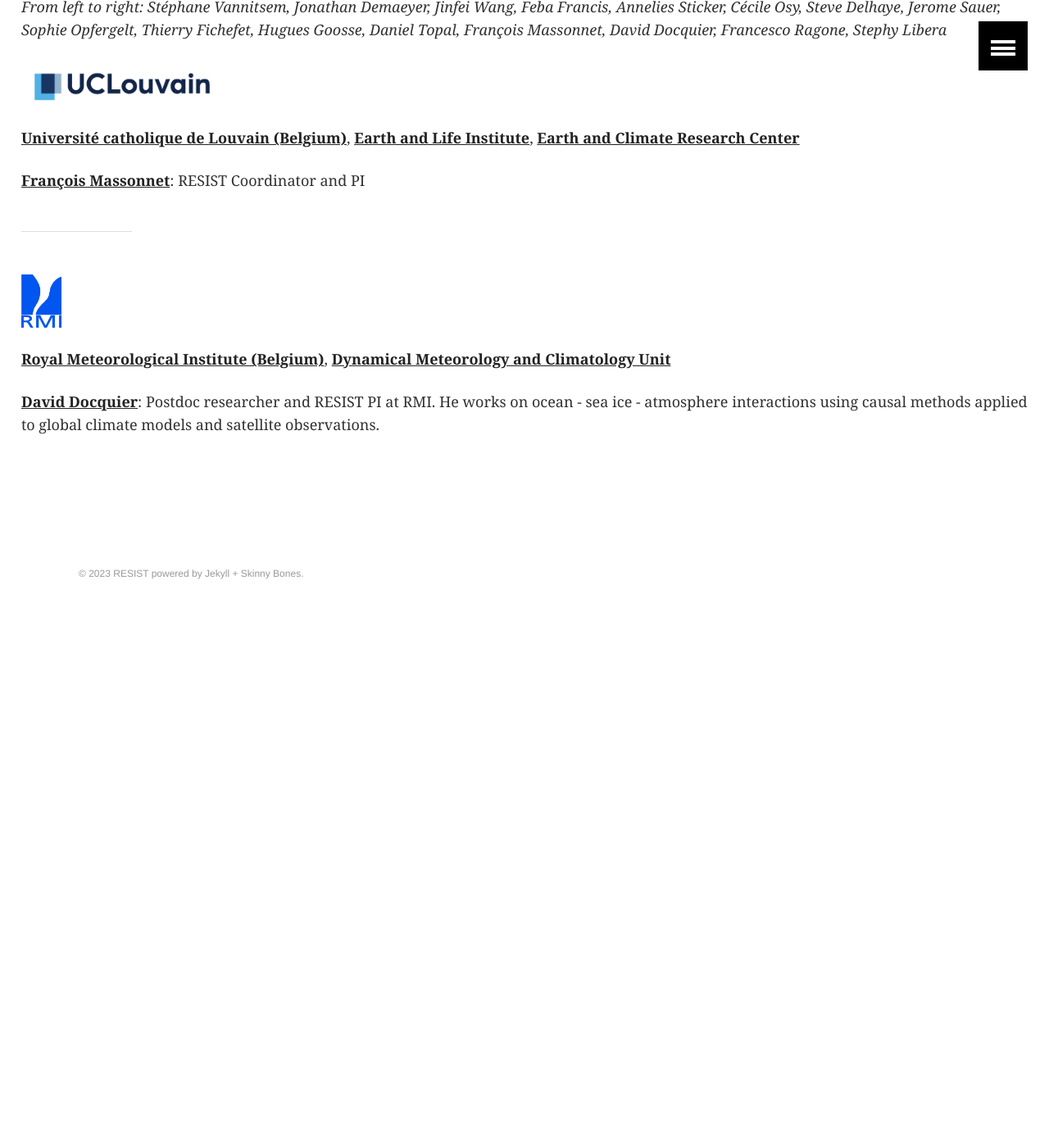
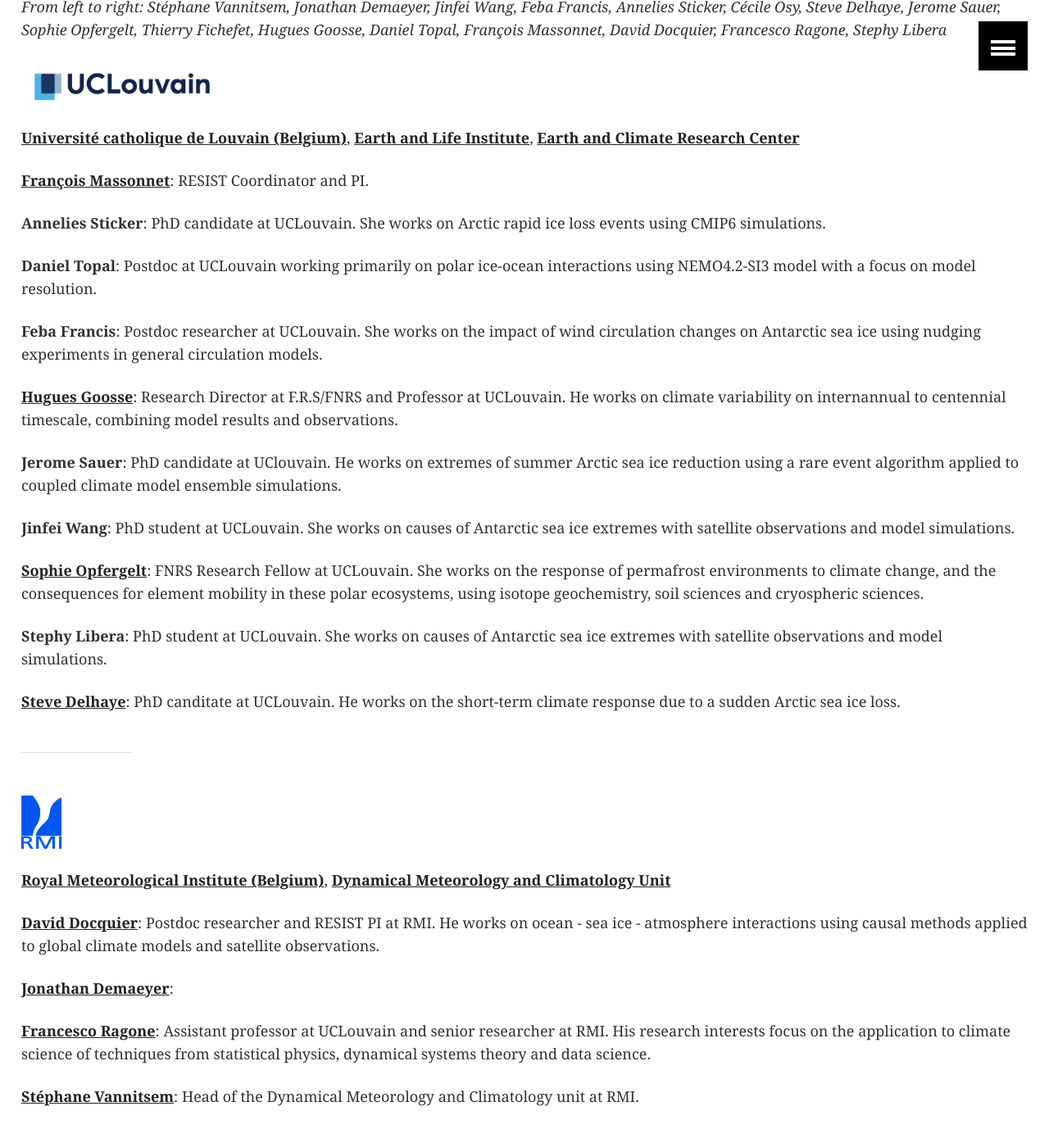
Before and after one commit to resist-impuls/resist-impuls.github.io, a Jekyll site: the page built from people.md, in a window 1280 px wide and 1400 px high, scrolled down 843 px. Shown: the top 1389 px of the window at 82% size. Built offline with Jekyll 4.4.1, drawn with Linux system fonts in a browser that asks for light colours; our own code applies the rules of GitHub Pages for plain Markdown files; before the commit the page ends 1629 px from its top, so only the background shows below that.

Commit message:
Update people.md

```diff
--- a/people.md
+++ b/people.md
@@ -10,7 +10,27 @@
 
 [**Université catholique de Louvain (Belgium)**](https://uclouvain.be/en/index.html), [**Earth and Life Institute**](https://uclouvain.be/en/research-institutes/eli), [**Earth and Climate Research Center**](https://uclouvain.be/en/research-institutes/eli/elic)
 
-[**François Massonnet**](https://www.elic.ucl.ac.be/modx/index.php?id=73): RESIST Coordinator and PI
+[**François Massonnet**](https://www.elic.ucl.ac.be/modx/index.php?id=73): RESIST Coordinator and PI.
+
+**Annelies Sticker**: PhD candidate at UCLouvain. She works on Arctic rapid ice loss events using CMIP6 simulations.
+
+**Daniel Topal**: Postdoc at UCLouvain working primarily on polar ice-ocean interactions using NEMO4.2-SI3 model with a focus on model resolution.
+
+**Feba Francis**: Postdoc researcher at UCLouvain. She works on the impact of wind circulation changes on Antarctic sea ice using nudging experiments in general circulation models.
+
+[**Hugues Goosse**](https://www.elic.ucl.ac.be/modx/index.php?id=78): Research Director at F.R.S/FNRS and Professor at UCLouvain. He works on climate variability on internannual to centennial timescale, combining model results and observations.
+
+**Jerome Sauer**: PhD candidate at UClouvain. He works on extremes of summer Arctic sea ice reduction using a rare event algorithm applied to coupled climate model ensemble simulations.
+
+**Jinfei Wang**: PhD student at UCLouvain. She works on causes of Antarctic sea ice extremes with satellite observations and model simulations.
+
+[**Sophie Opfergelt**](https://uclouvain.be/en/directories/sophie.opfergelt): FNRS Research Fellow at UCLouvain. She works on the response of permafrost environments to climate change, and the consequences for element mobility in these polar ecosystems, using isotope geochemistry, soil sciences and cryospheric sciences.
+
+**Stephy Libera**: PhD student at UCLouvain. She works on causes of Antarctic sea ice extremes with satellite observations and model simulations.
+
+[**Steve Delhaye**](https://uclouvain.be/en/directories/steve.delhaye): PhD canditate at UCLouvain. He works on the short-term climate response due to a sudden Arctic sea ice loss.
+
+[**Thierry Fichefet**]: Full Professor at UCLouvain. His main research area is modelling climate-cryosphere interactions, with a focus on sea ice. He is the father of the Louvain-la-Neuve sea Ice Model (LIM), which forms the core of the NEMO Sea Ice modelling Integrated Initiative (SI3).
 
 -----
 
@@ -18,4 +38,10 @@
 
 [**Royal Meteorological Institute (Belgium)**](https://www.meteo.be/en), [**Dynamical Meteorology and Climatology Unit**](https://climdyn.meteo.be/)
 
-[**David Docquier**](https://sites.google.com/view/daviddocquier): Postdoc researcher and RESIST PI at RMI. He works on ocean - sea ice - atmosphere interactions using causal methods applied to global climate models and satellite observations.
+[**David Docquier**](https://climdyn.meteo.be/team/david-docquier): Postdoc researcher and RESIST PI at RMI. He works on ocean - sea ice - atmosphere interactions using causal methods applied to global climate models and satellite observations.
+
+[**Jonathan Demaeyer**](https://climdyn.meteo.be/team/jonathan-demaeyer):
+
+[**Francesco Ragone**](https://climdyn.meteo.be/team/francesco-ragone): Assistant professor at UCLouvain and senior researcher at RMI. His research interests focus on the application to climate science of techniques from statistical physics, dynamical systems theory and data science.
+
+[**Stéphane Vannitsem**](https://climdyn.meteo.be/team/stephane-vannitsem): Head of the Dynamical Meteorology and Climatology unit at RMI.
```
